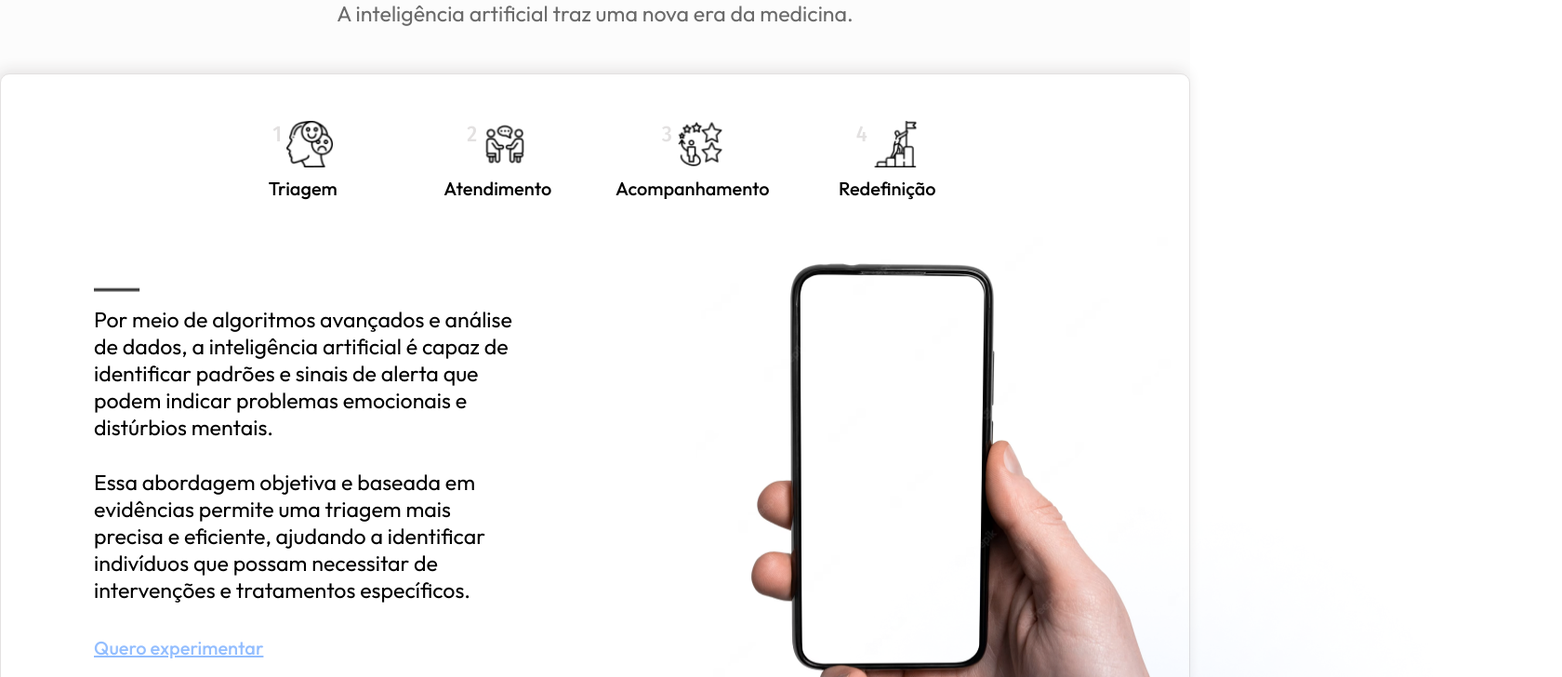
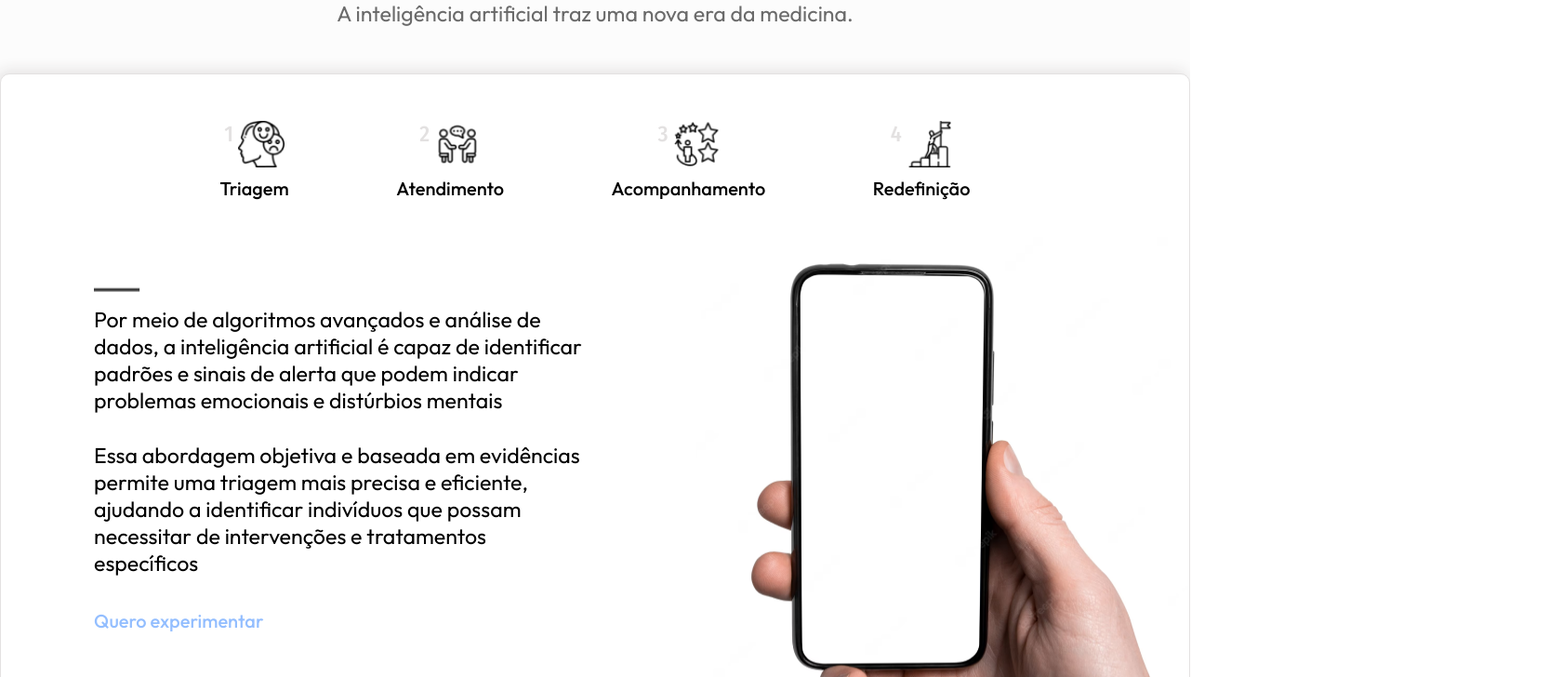
Before and after one commit to ambizi/quiz, a Next.js app: page /Home in a window 1280 px wide. Shown: the part 880-1608 px from the top of the page at 93% size, 1680 px wide, since content can reach past the window. Built offline with nearby package versions, Linux system fonts and the light colour scheme.

Commit message:
finalziado visão home

```diff
--- a/src/app/Components/Home/ArticleH1.tsx
+++ b/src/app/Components/Home/ArticleH1.tsx
@@ -1,7 +1,60 @@
 import { imagens } from "@/app/uteis/helper";
 import Image from "next/image";
+import homeContext from "@/app/Context/homeContext";
+import React, { useContext, useState } from "react";
+import { type } from "os";
+
+
+type CycleProps = {
+    id: number,
+    text1: string,
+    text2: string
+}
+
 
 export default function ArticleH1 () {
+
+
+    const cycle = [
+        {
+            id: 1,
+            text1: "Por meio de algoritmos avançados e análise de dados, a inteligência artificial é capaz de identificar padrões e sinais de alerta que podem indicar problemas emocionais e distúrbios mentais",
+            text2: "Essa abordagem objetiva e baseada em evidências permite uma triagem mais precisa e eficiente, ajudando a identificar indivíduos que possam necessitar de intervenções e tratamentos específicos"
+        },
+        {
+            id: 2,
+            text1: "Uma vez que a triagem é realizada, podemos orientar quais profissionais entre nossos parceiros são especializados no distúrbio. Através de nossa plataforma é possível localizar consultórios utilizando critérios como cidade e bairro.",
+            text2: "Essa etapa visa estreitar o difícil percurso que é localizar um consultório que melhor atenda suas necessidades. Entre em contato e agende uma consulta com um de nossos parceiros."
+        },
+        {
+            id: 3,
+            text1: "Nosso sistema integrado permitirá uma melhor sinergia entre paciente e médico. Contando com questionários e “diário de bordo” onde o paciente pode relatar seu estado sem esperar pela data da consulta, obtemos uma análise mais pura do relato.",
+            text2: "Do outro lado o médico pode ter acesso ao sentimento do paciente assim que o evento ocorrer. Isso não vai eliminar o face a face, mas vai fornecer insumos para uma melhor interação."
+        },
+        {
+            id: 4,
+            text1: "Toda a informação colhida retroalimenta o algoritmo tornando todas as etapas mais efetivas, mais ágil além de contribuir com insumos para toda comunidade da psiquiatria.",
+            text2: "Modernizar não significa que vamos abrir mão do que funciona, queremos elevar o padrão dos atendimentos e democratizar o acesso a especialistas de todas as áreas. Tecnologia a serviço do bem maior."
+        }
+    ]
+
+
+    const [getCurrently, setCurrently] = useState <number>(1)
+    const [getcycle, setCycle] = useState <CycleProps | undefined> (inicialValue())
+
+
+    function inicialValue () {
+        const search = cycle.find(({id}) => id === Number(getCurrently))
+        return search
+    }
+
+    function registerButton ( but: number){
+        setCurrently(but)
+        const search = cycle.find(({id}) => id === Number(but))
+        setCycle(search)
+    }
+
+
     return(
         <>
             <article className="articleh1">
@@ -17,41 +70,43 @@ export default function ArticleH1 () {
                                     <p className="number">1</p>
                                     <Image src={imagens.Bipolar} alt='Bipolar' width={50} height={50} />
                                 </div>
-                                <a href="#" className="bipolar">Triagem</a>
+                                <p className="bipolar" onClick={e=>registerButton(1)}>Triagem</p>
                             </div>
                             <div className="link">
                                 <div className="box_img">
                                     <p className="number">2</p>
                                     <Image src={imagens.Therapy} alt='Therapy' width={50} height={50} />
                                 </div>
-                                <a href="#" className="therapy">Atendimento</a>
+                                <p className="therapy" onClick={e=>registerButton(2)}>Atendimento</p>
                             </div>
                             <div className="link">
                                 <div className="box_img">
                                     <p className="number">3</p>
                                     <Image src={imagens.Growing} alt='Growing' width={50} height={50} />
                                 </div>
-                                <a href="#" className="growing">Acompanhamento</a>
+                                <p className="growing" onClick={() =>registerButton(3)}>Acompanhamento</p>
                             </div>
                             <div className="link">
                                 <div className="box_img">
                                     <p className="number">4</p>
                                     <Image src={imagens.Goal} alt='Goal' width={50} height={50} />
                                 </div>
-                                <a href="#" className="goal">Redefinição</a>
+                                <p className="goal"onClick={()=>registerButton(4)}>Redefinição</p>
                             </div>
                         </div>
                         <div className="box_link_text">
                             <div className="box_text">
                                 <Image src={imagens.Feature} alt='Feature' width={50} height={30} />
                                 <div>
-                                    <p className="text_link1">Por meio de algoritmos avançados e análise de dados, a inteligência artificial é capaz de identificar padrões e sinais de alerta que podem indicar problemas emocionais e distúrbios mentais.</p>
+                                    <div className="text_link1">
+                                        {getcycle?.text1}
+                                    </div>
+                                    <div className="text_link2">
+                                        {getcycle?.text2}
+                                    </div>
                                 </div>
                                 <div>
-                                    <p className="text_link2">Essa abordagem objetiva e baseada em evidências permite uma triagem mais precisa e eficiente, ajudando a identificar indivíduos que possam necessitar de intervenções e tratamentos específicos.</p>
-                                </div>
-                                <div>
-                                    <a href="#" className="want">Quero experimentar</a>
+                                    <p className="want">Quero experimentar</p>
                                 </div>
                             </div>
                             <div>
--- a/src/app/Components/Home/ArticleH2.tsx
+++ b/src/app/Components/Home/ArticleH2.tsx
@@ -27,8 +27,6 @@ export default function ArticleH2 () {
                             <p className="text_blue">Por meio de algoritmos avançados e análise.</p>
                         </div>
                     </div>
-                    <Image src={imagens.Circle_Gradient} alt='Circle Gradient' width={800} height={800} className="circle_3"/>
-                    <Image src={imagens.Circle_Gradient} alt='Circle Gradient' width={800} height={800} className="circle_4"/>
                 </div>
             </article>
         </>
--- a/src/app/Components/Home/ArticleH4.tsx
+++ b/src/app/Components/Home/ArticleH4.tsx
@@ -42,8 +42,6 @@ export default function ArticleH4 () {
                             <p className="text_data">De melhora clínica dos colaboradores após a conclusão do programa.de <span className="digit_h4">32%</span> melhora clínica dos colaboradores após a conclusão do programa de melhora clínica dos colaboradores após a conclusão do programa.</p>
                         </div>
                     </div>
-                    <Image src={imagens.Circle_Gradient} alt='Circle Gradient' width={818} height={800} className="circle_5"/>
-                    <Image src={imagens.Circle_Gradient} alt='Circle Gradient' width={818} height={800} className="circle_6"/>
                 </div>
             </article>
         </>
--- a/src/app/Components/Quiz/Article01.tsx
+++ b/src/app/Components/Quiz/Article01.tsx
@@ -18,8 +18,6 @@ export default function Article01 () {
               <div className='hero_box'>
                 <Image src={imagens.Hero} alt="Hero" width={542} height={420} className='hero'/>
               </div>
-              <Image src={imagens.Circle_Gradient} alt='Circle Gradient' width={750} height={750} className="circle_1"/>
-              <Image src={imagens.Circle_Gradient} alt='Circle Gradient' width={750} height={750} className="circle_2"/>
             </div>
           </article>
         </>
--- /dev/null
+++ b/src/app/Context/homeContext.ts
@@ -0,0 +1,11 @@
+import React, {useContext, createContext, Dispatch, SetStateAction} from "react"
+
+
+type CycleProps = {
+    getCurrently: any
+    setCurrently: Dispatch<SetStateAction<any>>
+}
+
+const homeContext = createContext ({}as CycleProps)
+
+export default homeContext
--- a/src/app/Home/page.tsx
+++ b/src/app/Home/page.tsx
@@ -1,6 +1,4 @@
 "use client";
-import style from './Style/Quiz.module.css'
-import React, { useState } from 'react'
 import Header from '../Components/Quiz/Header'
 import Article01 from '../Components/Quiz/Article01'
 import ArticleH1 from '../Components/Home/ArticleH1';
@@ -18,6 +16,8 @@ import Footer from '../Components/Quiz/Footer';
 
 export default function Home() {
 
+
+
   return (
     <>
         <Header/>
--- a/src/app/Quiz/page.tsx
+++ b/src/app/Quiz/page.tsx
@@ -35,6 +35,7 @@ export default function Quiz() {
   const [getAnsewers11, setAnsewers11] = useState<boolean>(false)
   const [getAnsewers12, setAnsewers12] = useState<boolean>(false)
   const [getAnsewers13, setAnsewers13] = useState<boolean>(false)
+
 
   function setQuiz(){
 
--- a/src/app/globals.css
+++ b/src/app/globals.css
@@ -230,9 +230,9 @@ h1{
 .box_link{
     display: flex;
     align-items: center;
-    justify-content: center;
-    padding-left: 220px;
-    padding-right: 220px;
+    justify-content: space-evenly;
+    padding-left: 120px;
+    padding-right: 120px;
     margin-top: 50px;
 }
 
@@ -240,7 +240,6 @@ h1{
     display: flex;
     flex-direction: column;
     align-items: center;
-    width: 25%;
 }
 
 .box_img{
@@ -261,6 +260,7 @@ h1{
     font-family: 'Outfit-Medium';
     color: #000000;
     font-size: 1.25em;
+    cursor: pointer;
 }
 
 .box_link_text{
@@ -276,7 +276,7 @@ h1{
 .text_link1, .text_link2 {
     font-size: 1.45em;
     font-family: 'Outfit-Regular';
-    width: 70%;
+    padding-right: 120px;
 }
 
 .text_link1{
@@ -876,7 +876,7 @@ h1{
     font-family: 'Outfit-Medium';
     font-size: 1.6em;
     color: #274d85;
-    box-shadow: 1px 1px 25px #afafaf;
+    box-shadow: 1px 1px 25px #afafaf6c;
 }
 
 
@@ -1000,6 +1000,7 @@ h1{
     width: 1280px;
     display: flex;
     justify-items: center;
+    justify-content: space-between;
     overflow: hidden;
     }
 
@@ -1019,7 +1020,6 @@ h1{
     font-size: 1.45em;
     font-size: 17px;
     color: #ffffff;
-    width: 98%;
     padding-top: 15px;
     }
 
@@ -1027,44 +1027,42 @@ h1{
     .brand{
     display: flex;
     flex-direction: column;
-    width: 25%;
     padding-left: 0px;
-    padding-right: 150px;
+    flex: 1 1 0%;
     }
 
 
     .who{
     display: flex;
     flex-direction: column;
-    width: 25%;
     align-items: center;
     text-align: left;
+    flex: 1 1 0%;
     }
 
 
     .content{
     display: flex;
     flex-direction: column;
-    width: 25%;
     align-items: center;
     text-align: left;
+    flex: 1 1 0%;
     }
 
 
     .topic{
     display: flex;
     flex-direction: column;
-    width: 25%;
     align-items: center;
     text-align: left;
     padding-right: 50px;
+    flex: 1 1 0%;
     }
 
 
     .link_f{
     font-family: 'Outfit-Regular';
     font-size: 1.45em;
-    width: 80%;
     font-size: 17px;
     text-decoration: none;
     color: #ffffff;
@@ -1076,7 +1074,6 @@ h1{
     font-family: 'Outfit-Black';
     font-size: 1.45em;
     text-decoration: none;
-    width: 80%;
     color: #ffffff;
     font-weight: bolder;
     padding-bottom: 30px;
```
